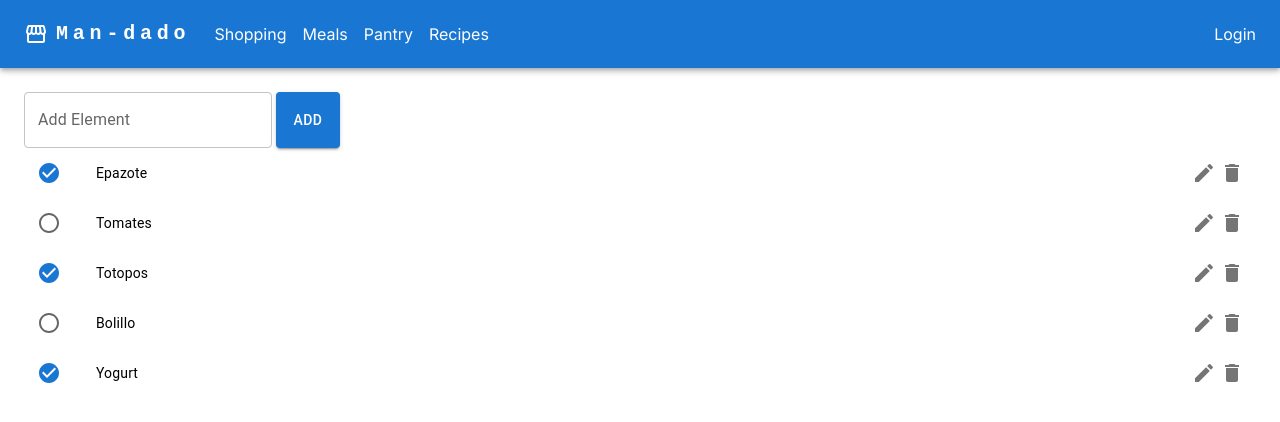
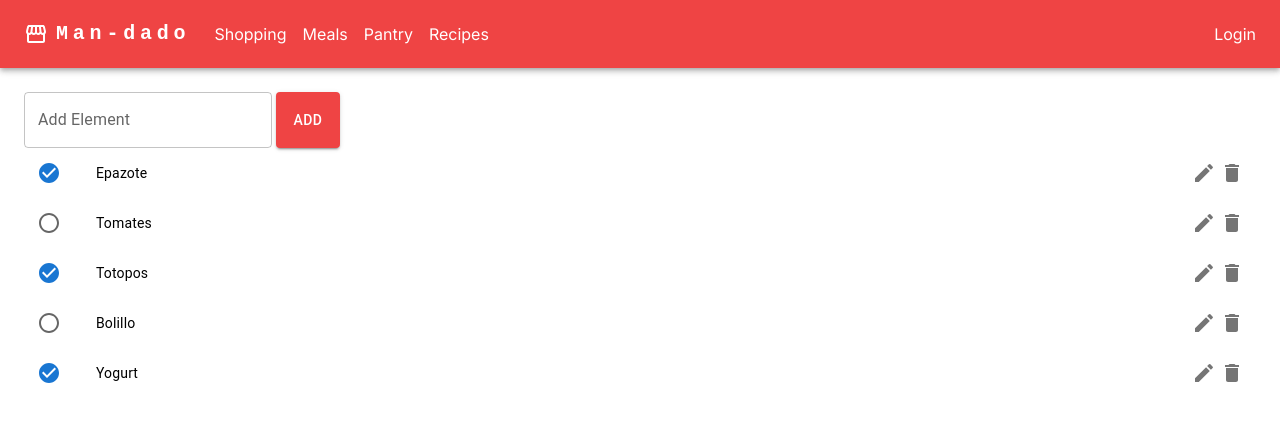
Before and after one commit to beto2do/mandado, a Next.js app: page /en/shop in a window 1280 px wide. Shown: the top 422 px of the page. Built offline with nearby package versions, Linux system fonts and the light colour scheme.

Commit message:
avoid css flash

```diff
--- a/src/components/common/add-element.tsx
+++ b/src/components/common/add-element.tsx
@@ -27,8 +27,9 @@ export function AddElement({
             onKeyDown={pressEnter}
         />
         <Button
-            className='pointer-events-auto bg-red-600 text-white hover:bg-red-500 hover:border-0 border-0 h-14'
+            className='pointer-events-auto bg-red-500 text-white hover:bg-red-400 hover:border-0 border-0 h-14'
             variant="contained"
+            sx={{backgroundColor:'#ef4444'}}
             onClick={addElement}
         >Add</Button>
     </div>
--- a/src/components/common/global-nav-bar.tsx
+++ b/src/components/common/global-nav-bar.tsx
@@ -47,7 +47,7 @@ export function GlobalNavBar() {
 
     return (
     <>
-        <AppBar position="static">
+        <AppBar position="static" sx={{backgroundColor:'#ef4444'}}>
             <Container maxWidth="xl">
                 <Toolbar disableGutters>
                     <StoreFront sx={{ display: { xs: 'none', md: 'flex' }, mr: 1 }} />
```
